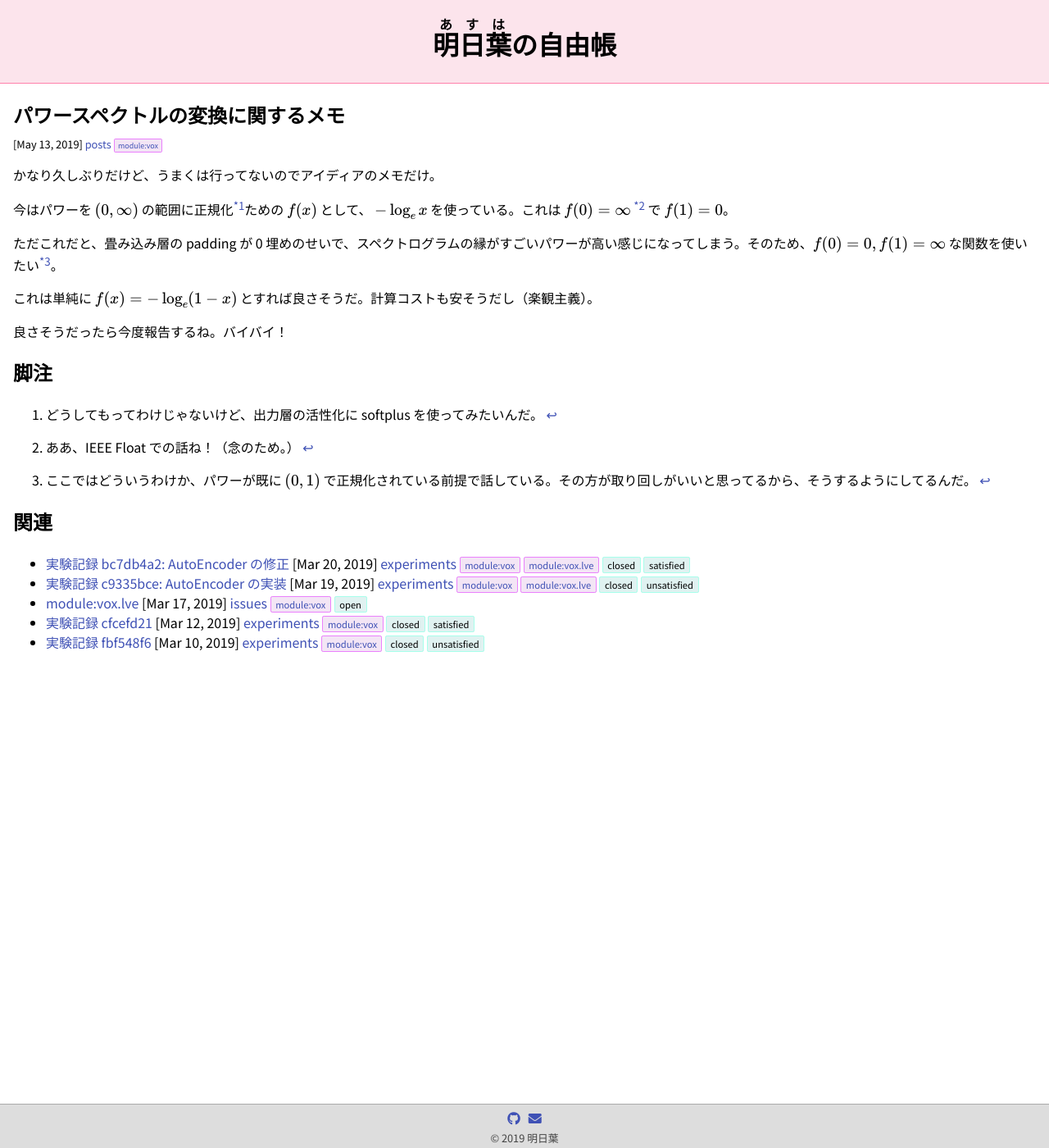
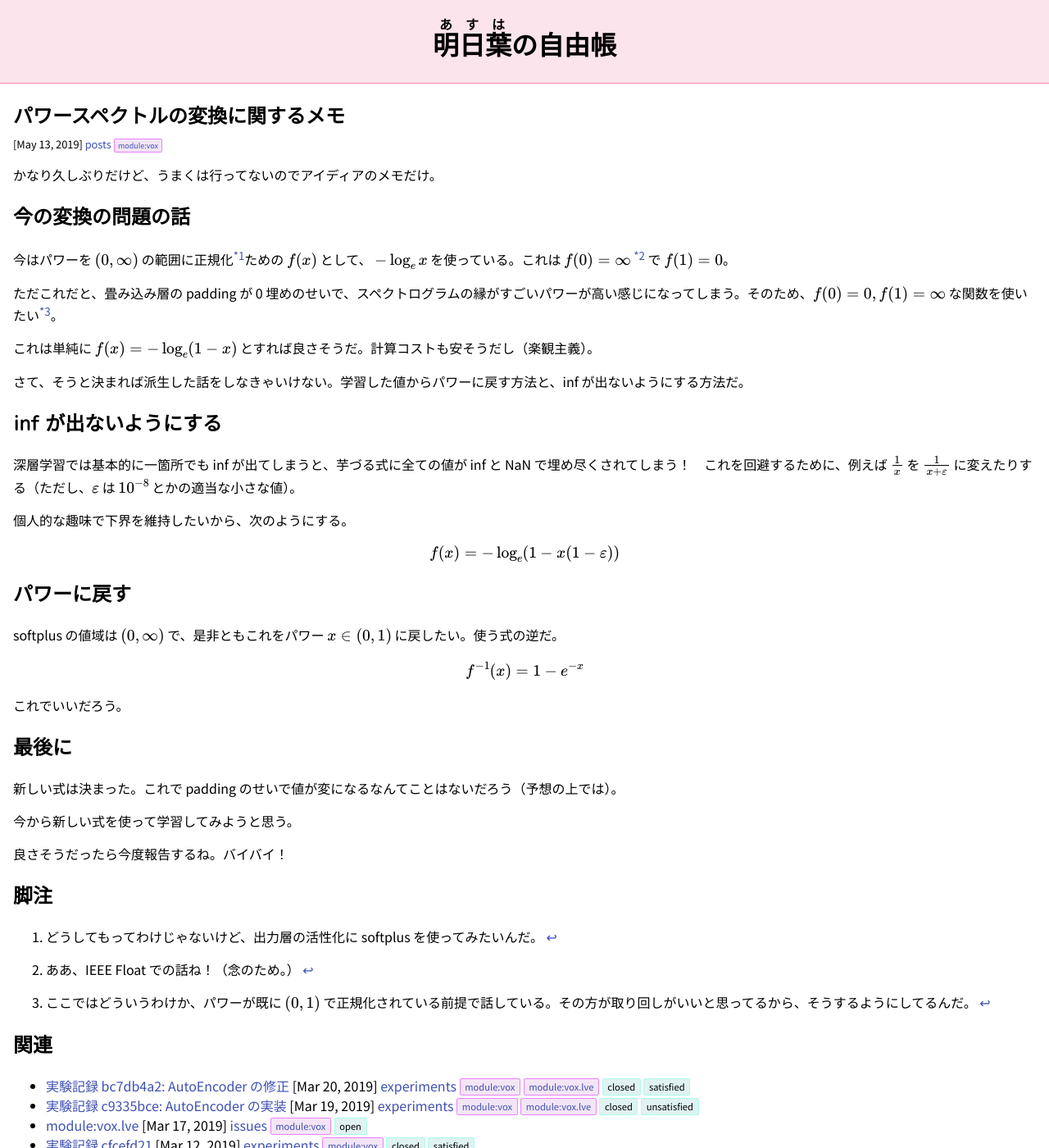
Before and after one commit to proj-asha/proj-asha.github.io, a Jekyll site: the page built from _posts/2019-05-13-power-transformation.md, in a window 1280 px wide and 1400 px high. Shown: the whole window at 82% size. Built offline with Jekyll 4.4.1, drawn with Linux system fonts in a browser that asks for light colours; formulas are drawn with MathJax 3.

Commit message:
Edit パワースペクトルの変換に関する大幅な追記

```diff
--- a/_posts/2019-05-13-power-transformation.md
+++ b/_posts/2019-05-13-power-transformation.md
@@ -6,11 +6,41 @@ issues: ['module/vox']
 
 かなり久しぶりだけど、うまくは行ってないのでアイディアのメモだけ。
 
+## 今の変換の問題の話 ##
+
 今はパワーを $$ (0, \infty) $$ の範囲に正規化[^1]ための $$ f(x) $$ として、 $$ -\log_e{x} $$ を使っている。これは $$ f(0) = \infty $$ [^2] で $$ f(1) = 0 $$。
 
 ただこれだと、畳み込み層の padding が 0 埋めのせいで、スペクトログラムの縁がすごいパワーが高い感じになってしまう。そのため、$$ f(0) = 0, f(1) = \infty $$ な関数を使いたい[^3]。
 
 これは単純に $$ f(x) = -\log_e(1 - x) $$ とすれば良さそうだ。計算コストも安そうだし（楽観主義）。
+
+さて、そうと決まれば派生した話をしなきゃいけない。学習した値からパワーに戻す方法と、inf が出ないようにする方法だ。
+
+## inf が出ないようにする ##
+
+深層学習では基本的に一箇所でも inf が出てしまうと、芋づる式に全ての値が inf と NaN で埋め尽くされてしまう！　これを回避するために、例えば $$ \frac{1}{x} $$ を $$ \frac{1}{x + \varepsilon} $$ に変えたりする（ただし、$$ \varepsilon $$ は $$ 10^{-8} $$ とかの適当な小さな値）。
+
+個人的な趣味で下界を維持したいから、次のようにする。
+
+$$
+f(x) = -\log_e(1 - x(1 - \varepsilon))
+$$
+
+## パワーに戻す ##
+
+softplus の値域は $$ (0, \infty) $$ で、是非ともこれをパワー $$ x \in (0, 1) $$ に戻したい。使う式の逆だ。
+
+$$
+f^{-1}(x) = 1 - e^{-x}
+$$
+
+これでいいだろう。
+
+## 最後に ##
+
+新しい式は決まった。これで padding のせいで値が変になるなんてことはないだろう（予想の上では）。
+
+今から新しい式を使って学習してみようと思う。
 
 良さそうだったら今度報告するね。バイバイ！
 
```
